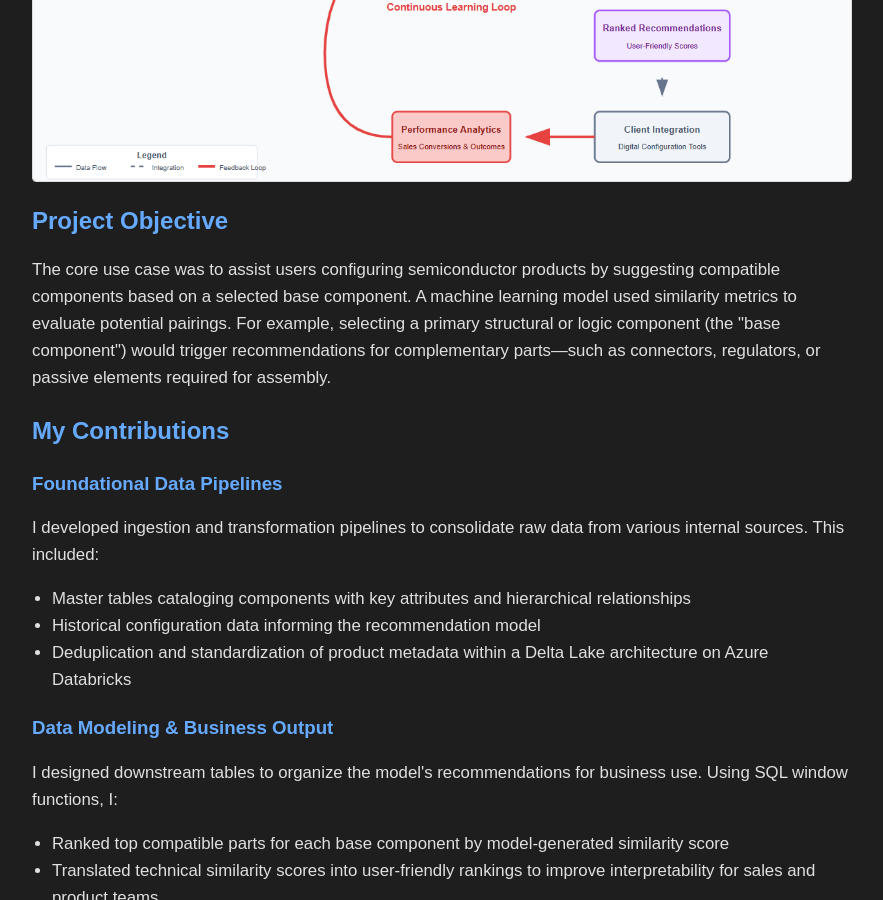
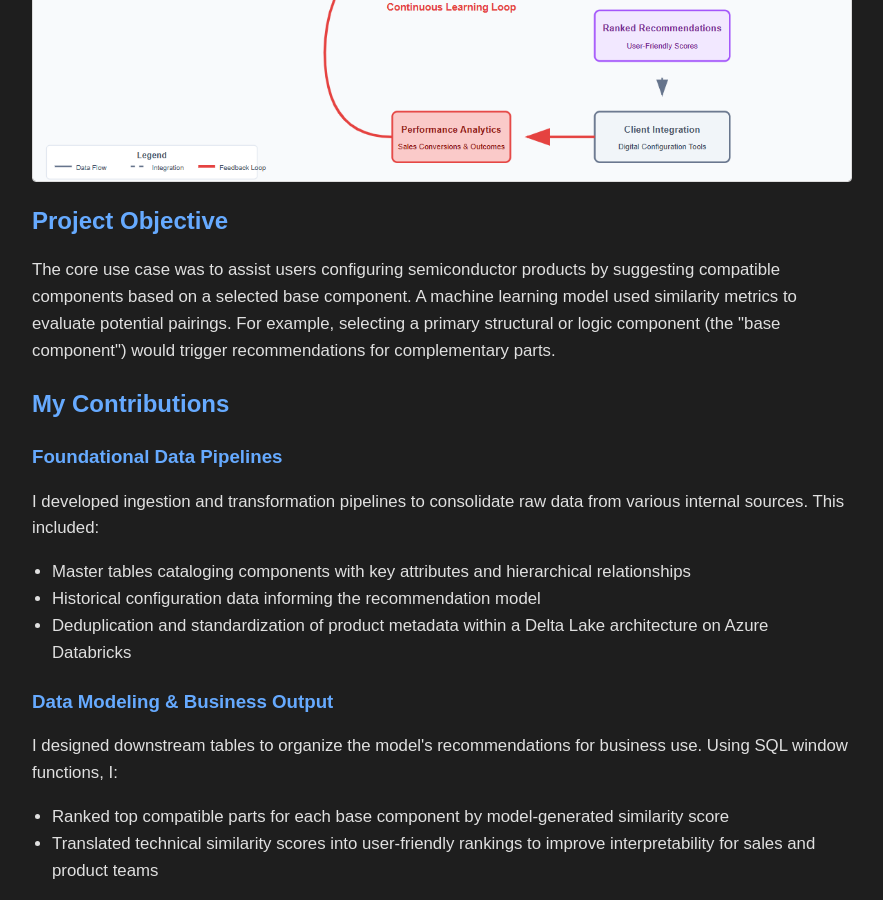
Before and after one commit to dgusty244/drewgustafson.github.io, a Jekyll site: the page built from projects/insight/recommendation.html, in a window 1280 px wide and 900 px high, scrolled down 1000 px. Shown: the whole window, without its empty margins (198-1081 px from the left). Built offline with Jekyll 4.4.1, drawn with Linux system fonts in a browser that asks for light colours.

Commit message:
Update recommendation.html

```diff
--- a/projects/insight/recommendation.html
+++ b/projects/insight/recommendation.html
@@ -25,7 +25,7 @@ title: Insight Consulting Project - Scalable Recommendation Engine for Semicondu
   <div class="section">
     <h2>Project Objective</h2>
     <p>
-      The core use case was to assist users configuring semiconductor products by suggesting compatible components based on a selected base component. A machine learning model used similarity metrics to evaluate potential pairings. For example, selecting a primary structural or logic component (the "base component") would trigger recommendations for complementary parts—such as connectors, regulators, or passive elements required for assembly.
+      The core use case was to assist users configuring semiconductor products by suggesting compatible components based on a selected base component. A machine learning model used similarity metrics to evaluate potential pairings. For example, selecting a primary structural or logic component (the "base component") would trigger recommendations for complementary parts.
     </p>
   </div>
 
```
